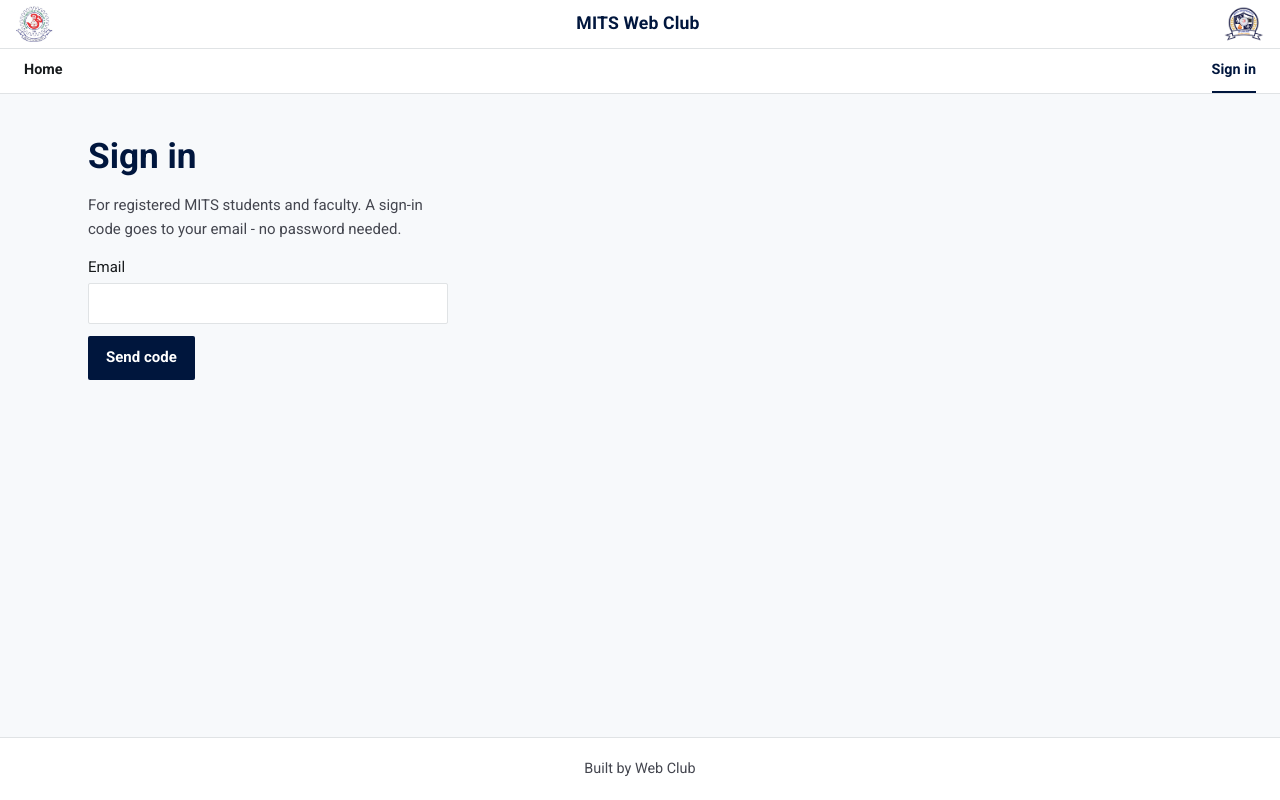
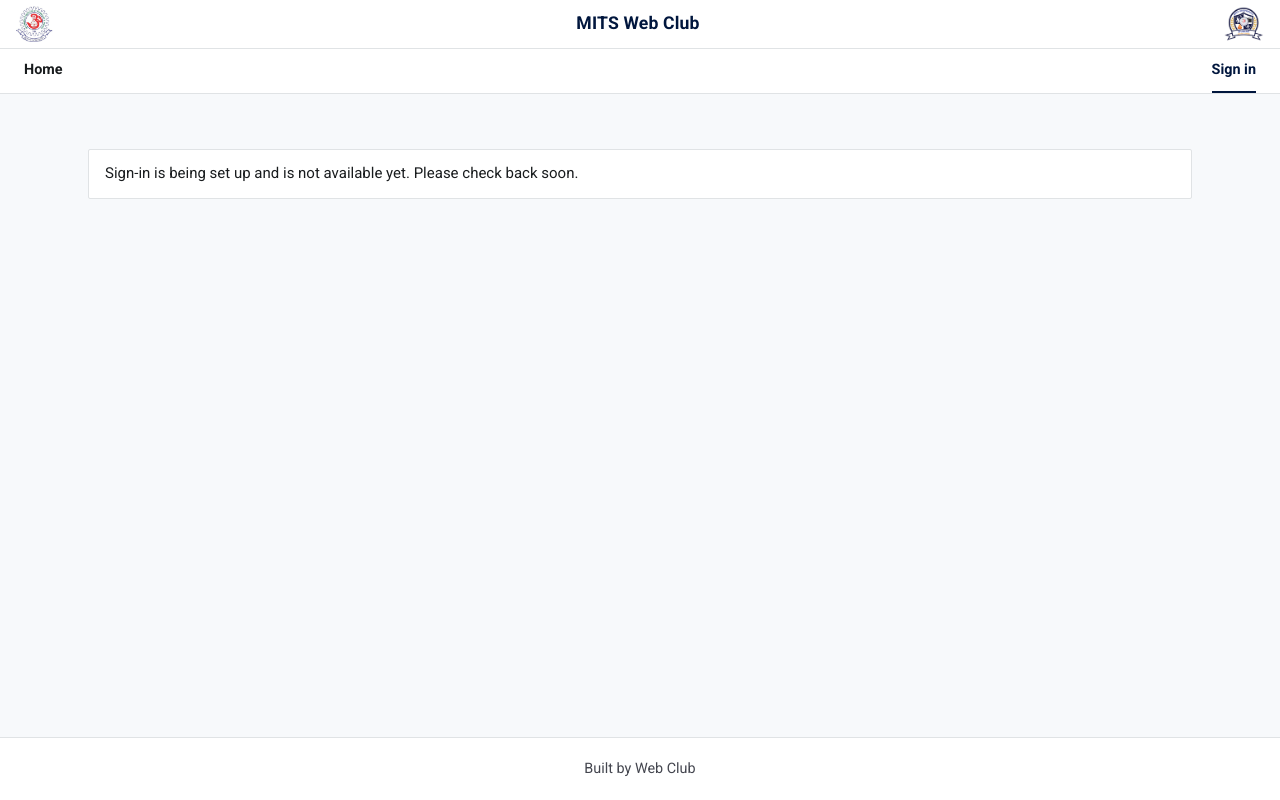
Before and after one commit to ShortEditor/mits-web-club, a React (Vite) app: page /login in a window 1280 px wide. Built offline with nearby package versions, Linux system fonts and the light colour scheme; no server answers.

Commit message:
Hide sign-in until numeric-code email delivery is verified (SMTP setup pending)

```diff
--- a/src/pages/Login.jsx
+++ b/src/pages/Login.jsx
@@ -4,6 +4,10 @@ import { useAuth } from '../lib/auth'
 
 // Email OTP sign-in: enter college email, receive a 6-digit code, enter code.
 // Self-signup creates a viewer account only; admin rights are seeded separately.
+// Sign-in stays hidden until numeric-code email delivery is verified end to end
+// (custom SMTP + template). Flip to true once that is confirmed live.
+const SIGNIN_READY = false
+
 export default function Login() {
   const { requestOtp, verifyOtp, isDemoMode, isMisconfigured } = useAuth()
   const [email, setEmail] = useState('')
@@ -15,6 +19,7 @@ export default function Login() {
 
   if (isDemoMode) return <p className="demo-note">Sign-in is disabled in this local preview because the backend is not connected yet.</p>
   if (isMisconfigured) return <p className="notice">Sign-in is not available yet - the site's backend has not been connected.</p>
+  if (!SIGNIN_READY) return <p className="notice">Sign-in is being set up and is not available yet. Please check back soon.</p>
 
   const send = async (ev) => {
     ev.preventDefault()
```
